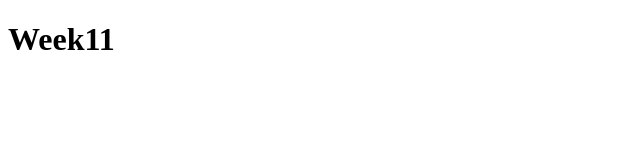
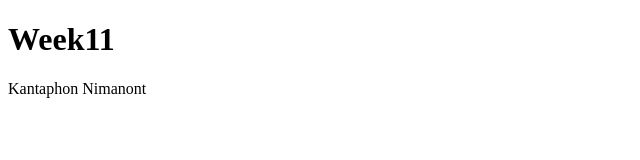
Before and after one commit to Kan-Kantaphon/Week11, a plain HTML site: page index.html in a window 1280 px wide. Shown: the whole page, without its empty margins (0-640 px from the left). Drawn offline with Linux system fonts and the light colour scheme.

Commit message:
added index.html

```diff
--- a/index.html
+++ b/index.html
@@ -13,6 +13,7 @@
         <main>
         </main>
         <footer>
+            <p>Kantaphon Nimanont</p>
         </footer>
     </div>
 </body>
```
